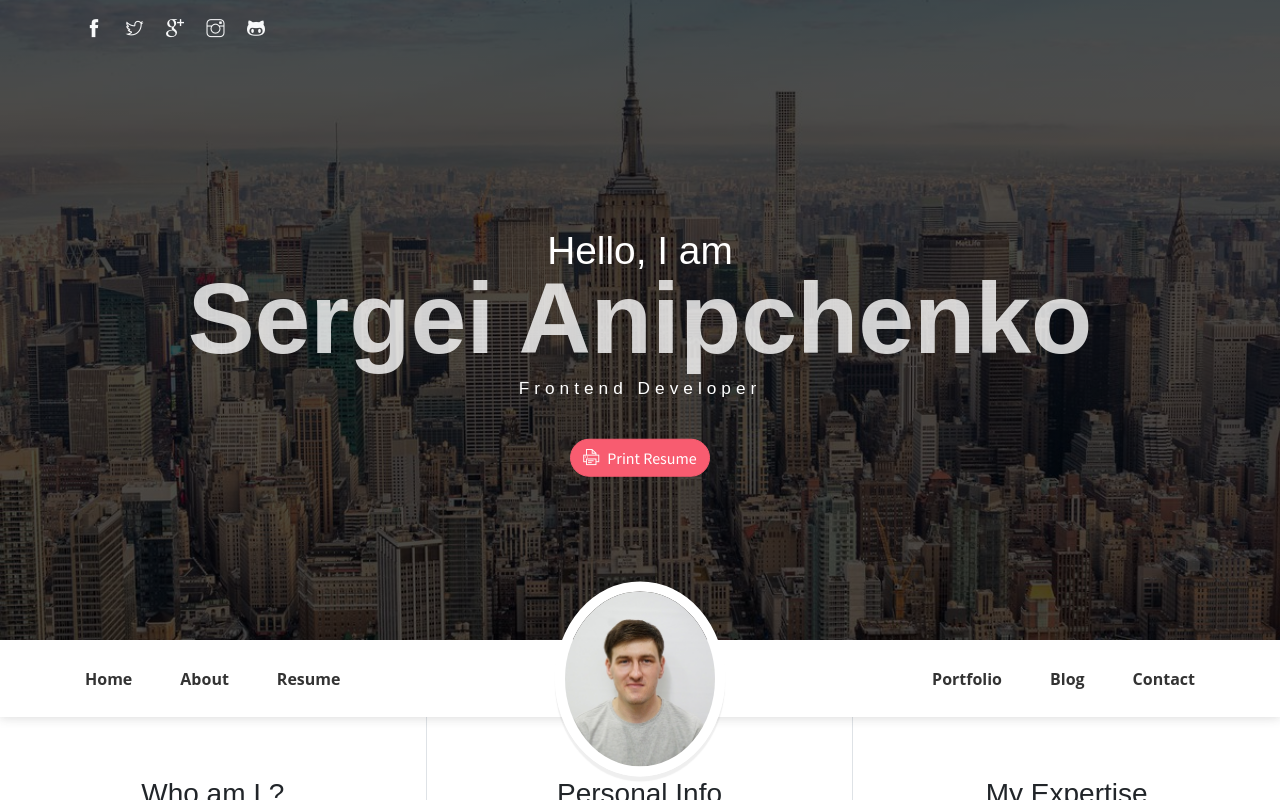
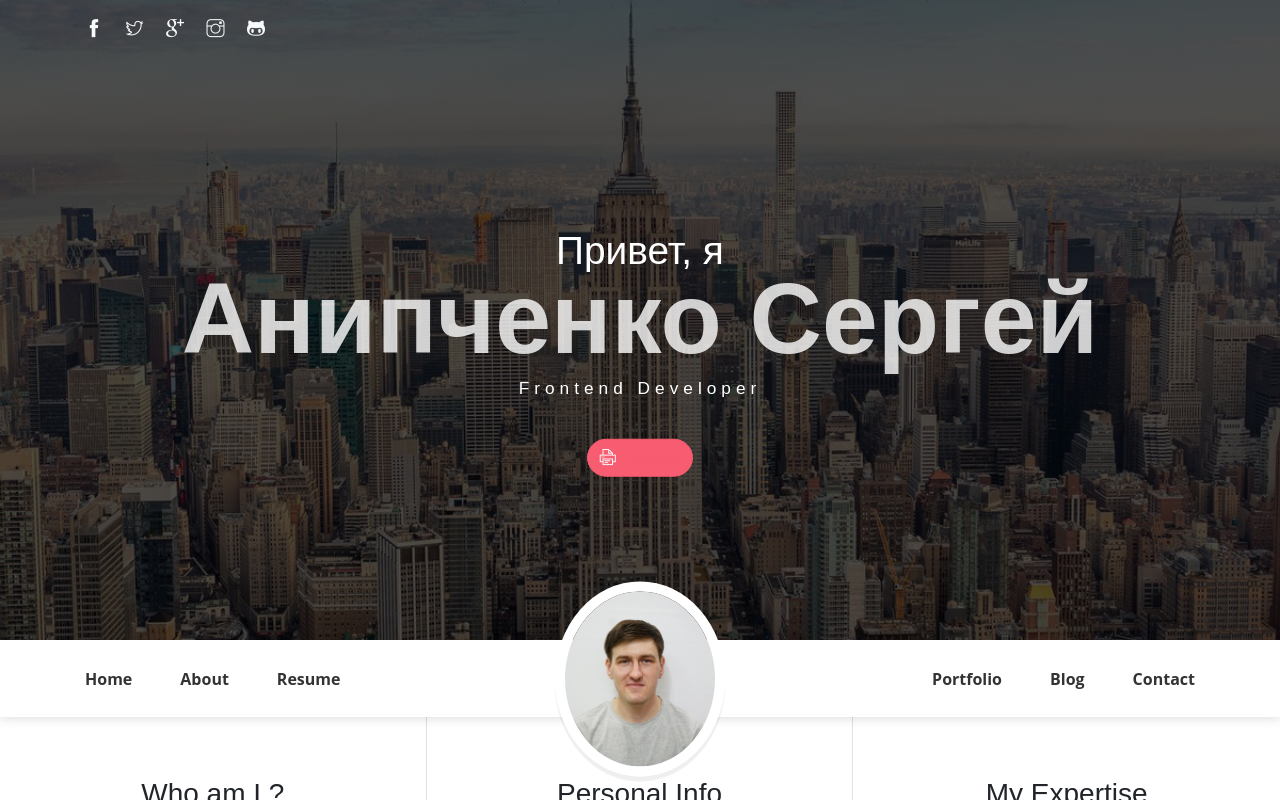
Before and after one commit to sergeianip20/2, a React (Create React App) app: page / in a window 1280 px wide. Shown: the top 800 px of the page. Built offline with nearby package versions, Linux system fonts and the light colour scheme.

Commit message:
Update Header.tsx

```diff
--- a/src/component/Header/Header.tsx
+++ b/src/component/Header/Header.tsx
@@ -22,10 +22,10 @@ export const Header=()=> {
                     </li>
                 </ul>
                 <div className="header-content">
-                    <h4 className="header-subtitle">Hello, I am</h4>
-                    <h1 className="header-title">Sergei Anipchenko</h1>
+                    <h4 className="header-subtitle">Привет, я </h4>
+                    <h1 className="header-title">Анипченко Сергей</h1>
                     <h6 className="header-mono">Frontend  Developer</h6>
-                    <button className="btn btn-primary btn-rounded"><i className="ti-printer pr-2"></i>Print Resume
+                    <button className="btn btn-primary btn-rounded"><i className="ti-printer pr-2"></i> <a className={'header_link'} href={'https://hh.ru/resume/a4a84f1dff09a113d40039ed1f704572574454'}> Resume </a>
                     </button>
                 </div>
             </div>
```
